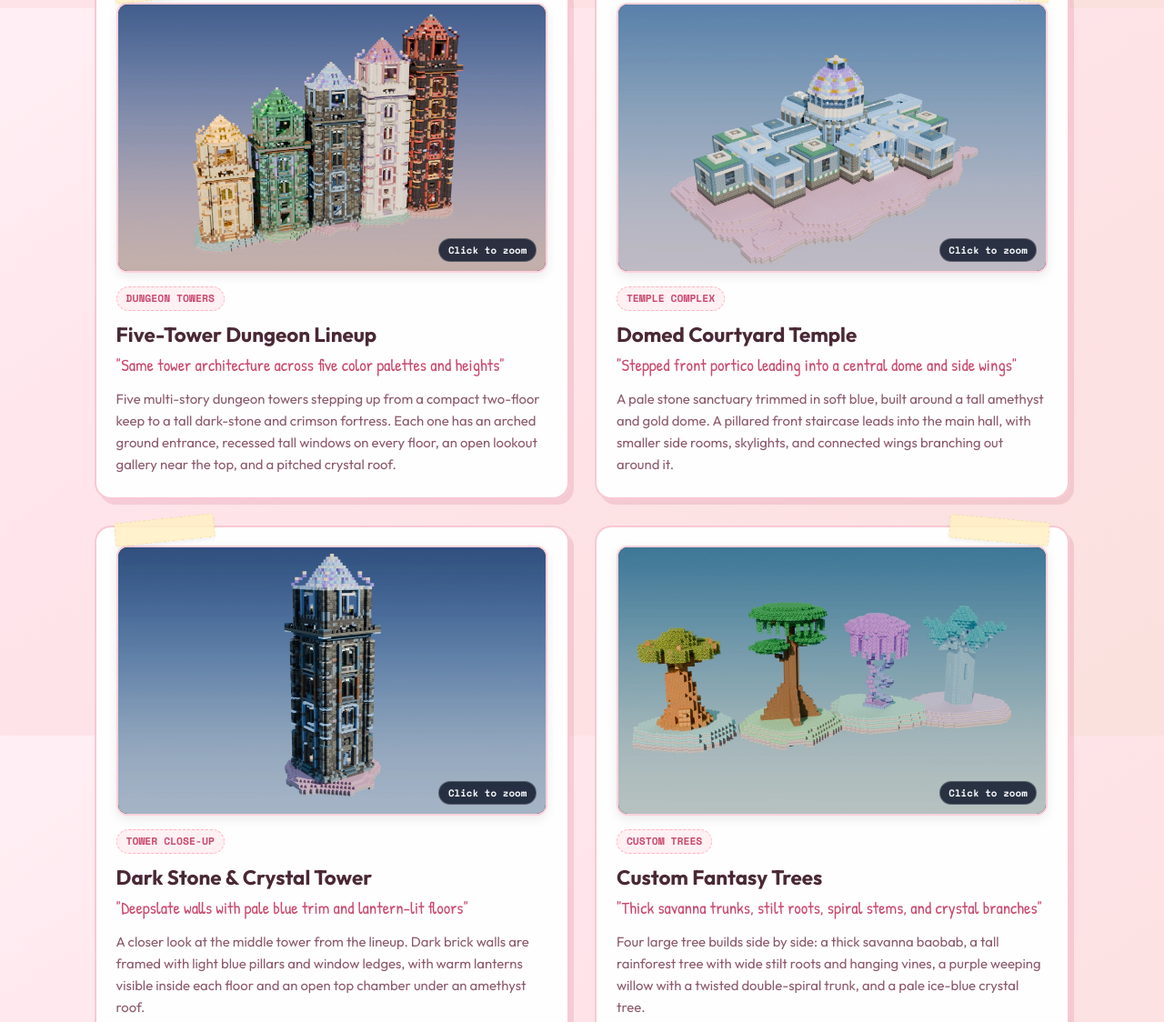
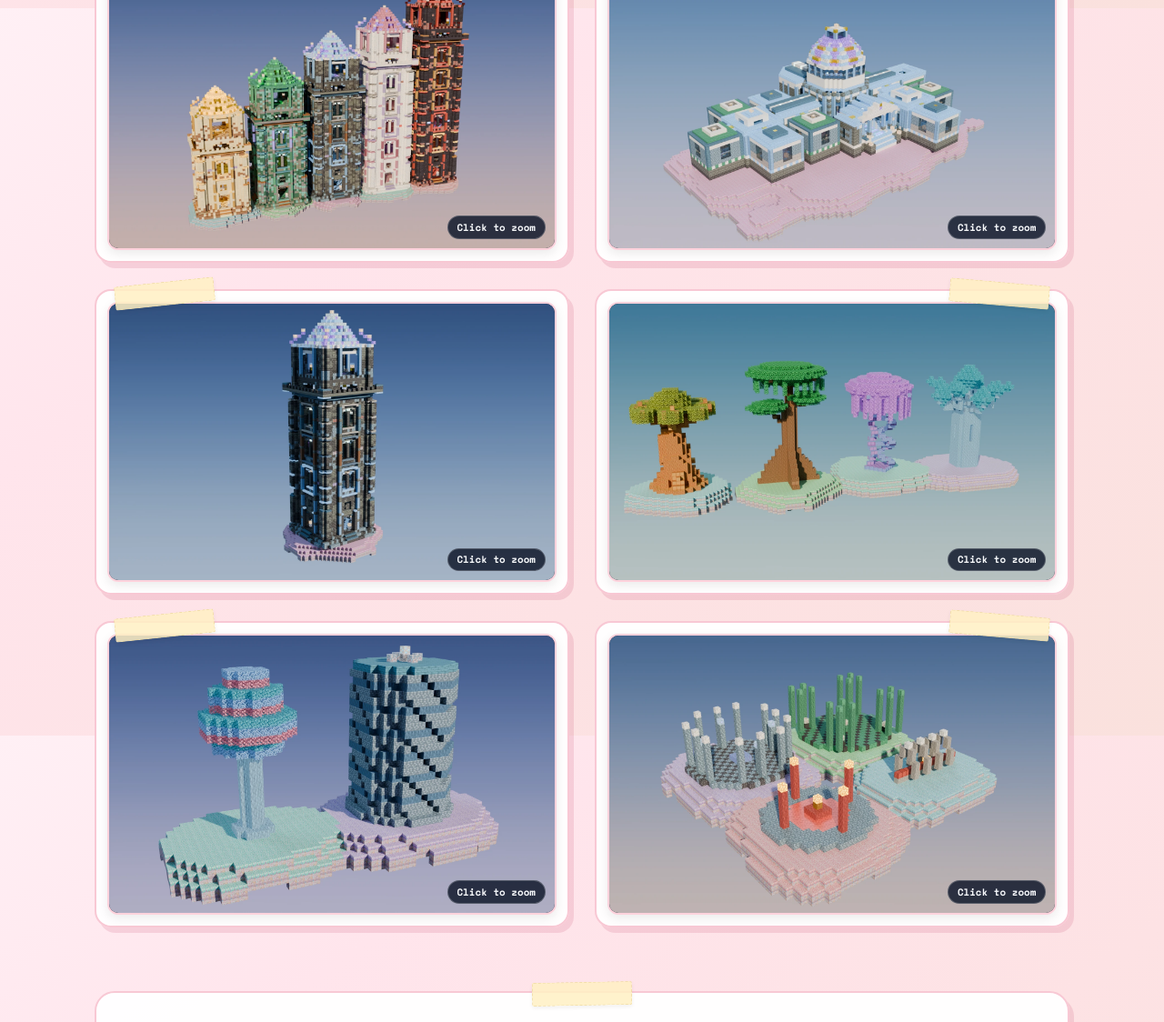
Before and after one commit to Senthemodder/Senthemodder.github.io, a plain HTML site: page index.html in a window 1280 px wide. Shown: the part 3991-5115 px from the top of the page at 91% size. Drawn offline with nearby package versions, Linux system fonts and the light colour scheme.

Commit message:
feat: strip build card captions for pure visual photo gallery

```diff
--- a/index.html
+++ b/index.html
@@ -941,7 +941,7 @@
       background: rgba(255, 255, 255, 0.94);
       border: 2px solid var(--card-border);
       border-radius: 18px;
-      padding: 1.25rem 1.35rem 1.5rem;
+      padding: 0.75rem;
       box-shadow: var(--shadow-retro);
       position: relative;
       display: flex;
@@ -964,7 +964,7 @@
       padding: 0;
       cursor: zoom-in;
       position: relative;
-      margin-bottom: 0.95rem;
+      margin-bottom: 0;
       display: block;
       box-shadow: 0 4px 12px rgba(0, 0, 0, 0.08);
     }
@@ -1666,7 +1666,6 @@
     <section class="structures-section" id="builds">
       <div class="section-header">
         <h2 class="section-title">Here's Some Proud Builds I Have Done!</h2>
-        <p class="section-subtitle">Dungeon towers, courtyard temples, custom trees, and boss arenas</p>
       </div>
 
       <div class="structure-gallery">
@@ -1674,103 +1673,55 @@
         <!-- Build 1 -->
         <article class="structure-card">
           <div class="washi-tape left-corner"></div>
-          <button type="button" class="structure-shot-btn" data-lightbox-idx="8" aria-label="View Five-Tower Dungeon Lineup">
-            <img src="img/builds/tower_lineup.webp" alt="Five multi-story dungeon towers in five color palettes" width="1600" height="1000" loading="lazy">
+          <button type="button" class="structure-shot-btn" data-lightbox-idx="8" aria-label="Zoom build screenshot 1">
+            <img src="img/builds/tower_lineup.webp" alt="Custom build screenshot 1" width="1600" height="1000" loading="lazy">
             <span class="shot-zoom-pill">Click to zoom</span>
           </button>
-          <div class="structure-meta-top">
-            <span class="stamp-pill stamp-builds">Dungeon Towers</span>
-          </div>
-          <h3 class="project-name">Five-Tower Dungeon Lineup</h3>
-          <div class="project-tagline">"Same tower architecture across five color palettes and heights"</div>
-          <p class="project-desc" style="margin-bottom:0;">
-            Five multi-story dungeon towers stepping up from a compact two-floor keep to a tall dark-stone and crimson fortress. Each one has an arched ground entrance, recessed tall windows on every floor, an open lookout gallery near the top, and a pitched crystal roof.
-          </p>
         </article>
 
         <!-- Build 2 -->
         <article class="structure-card">
           <div class="washi-tape right-corner"></div>
-          <button type="button" class="structure-shot-btn" data-lightbox-idx="9" aria-label="View Domed Courtyard Temple">
-            <img src="img/builds/courtyard_temple.webp" alt="Domed courtyard temple with pillared entrance and side wings" width="1600" height="1000" loading="lazy">
+          <button type="button" class="structure-shot-btn" data-lightbox-idx="9" aria-label="Zoom build screenshot 2">
+            <img src="img/builds/courtyard_temple.webp" alt="Custom build screenshot 2" width="1600" height="1000" loading="lazy">
             <span class="shot-zoom-pill">Click to zoom</span>
           </button>
-          <div class="structure-meta-top">
-            <span class="stamp-pill stamp-builds">Temple Complex</span>
-          </div>
-          <h3 class="project-name">Domed Courtyard Temple</h3>
-          <div class="project-tagline">"Stepped front portico leading into a central dome and side wings"</div>
-          <p class="project-desc" style="margin-bottom:0;">
-            A pale stone sanctuary trimmed in soft blue, built around a tall amethyst and gold dome. A pillared front staircase leads into the main hall, with smaller side rooms, skylights, and connected wings branching out around it.
-          </p>
         </article>
 
         <!-- Build 3 -->
         <article class="structure-card">
           <div class="washi-tape left-corner"></div>
-          <button type="button" class="structure-shot-btn" data-lightbox-idx="10" aria-label="View Dark Stone and Crystal Tower">
-            <img src="img/builds/dark_stone_tower.webp" alt="Close-up of dark stone tower with blue trim and crystal roof" width="1600" height="1000" loading="lazy">
+          <button type="button" class="structure-shot-btn" data-lightbox-idx="10" aria-label="Zoom build screenshot 3">
+            <img src="img/builds/dark_stone_tower.webp" alt="Custom build screenshot 3" width="1600" height="1000" loading="lazy">
             <span class="shot-zoom-pill">Click to zoom</span>
           </button>
-          <div class="structure-meta-top">
-            <span class="stamp-pill stamp-builds">Tower Close-Up</span>
-          </div>
-          <h3 class="project-name">Dark Stone &amp; Crystal Tower</h3>
-          <div class="project-tagline">"Deepslate walls with pale blue trim and lantern-lit floors"</div>
-          <p class="project-desc" style="margin-bottom:0;">
-            A closer look at the middle tower from the lineup. Dark brick walls are framed with light blue pillars and window ledges, with warm lanterns visible inside each floor and an open top chamber under an amethyst roof.
-          </p>
         </article>
 
         <!-- Build 4 -->
         <article class="structure-card">
           <div class="washi-tape right-corner"></div>
-          <button type="button" class="structure-shot-btn" data-lightbox-idx="11" aria-label="View Custom Fantasy Trees">
-            <img src="img/builds/fantasy_trees.webp" alt="Four large custom fantasy trees side by side" width="1600" height="1000" loading="lazy">
+          <button type="button" class="structure-shot-btn" data-lightbox-idx="11" aria-label="Zoom build screenshot 4">
+            <img src="img/builds/fantasy_trees.webp" alt="Custom build screenshot 4" width="1600" height="1000" loading="lazy">
             <span class="shot-zoom-pill">Click to zoom</span>
           </button>
-          <div class="structure-meta-top">
-            <span class="stamp-pill stamp-builds">Custom Trees</span>
-          </div>
-          <h3 class="project-name">Custom Fantasy Trees</h3>
-          <div class="project-tagline">"Thick savanna trunks, stilt roots, spiral stems, and crystal branches"</div>
-          <p class="project-desc" style="margin-bottom:0;">
-            Four large tree builds side by side: a thick savanna baobab, a tall rainforest tree with wide stilt roots and hanging vines, a purple weeping willow with a twisted double-spiral trunk, and a pale ice-blue crystal tree.
-          </p>
         </article>
 
         <!-- Build 5 -->
         <article class="structure-card">
           <div class="washi-tape left-corner"></div>
-          <button type="button" class="structure-shot-btn" data-lightbox-idx="12" aria-label="View Layered Great Tree and Spiral Tower">
-            <img src="img/builds/tree_and_watchtower.webp" alt="Layered pastel tree next to a cylindrical stone watchtower" width="1600" height="1000" loading="lazy">
+          <button type="button" class="structure-shot-btn" data-lightbox-idx="12" aria-label="Zoom build screenshot 5">
+            <img src="img/builds/tree_and_watchtower.webp" alt="Custom build screenshot 5" width="1600" height="1000" loading="lazy">
             <span class="shot-zoom-pill">Click to zoom</span>
           </button>
-          <div class="structure-meta-top">
-            <span class="stamp-pill stamp-builds">Landmarks</span>
-          </div>
-          <h3 class="project-name">Layered Great Tree &amp; Spiral Watchtower</h3>
-          <div class="project-tagline">"Striped pastel canopy next to a round tower with spiral window slits"</div>
-          <p class="project-desc" style="margin-bottom:0;">
-            Two standalone landmarks: a tall pale tree with alternating pink and blue leaf layers, and a round stone tower where diagonal window cutouts wrap up the wall along the spiral staircase inside.
-          </p>
         </article>
 
         <!-- Build 6 -->
         <article class="structure-card">
           <div class="washi-tape right-corner"></div>
-          <button type="button" class="structure-shot-btn" data-lightbox-idx="13" aria-label="View Four Boss Arena Shrines">
-            <img src="img/builds/boss_arenas.webp" alt="Four open boss arenas built on distinct terrain islands" width="1600" height="1000" loading="lazy">
+          <button type="button" class="structure-shot-btn" data-lightbox-idx="13" aria-label="Zoom build screenshot 6">
+            <img src="img/builds/boss_arenas.webp" alt="Custom build screenshot 6" width="1600" height="1000" loading="lazy">
             <span class="shot-zoom-pill">Click to zoom</span>
           </button>
-          <div class="structure-meta-top">
-            <span class="stamp-pill stamp-builds">Boss Arenas</span>
-          </div>
-          <h3 class="project-name">Four Boss Arena Shrines</h3>
-          <div class="project-tagline">"Open circular arenas built for boss fights across different terrains"</div>
-          <p class="project-desc" style="margin-bottom:0;">
-            Four open combat arenas: a stone pillar ring with a checkered floor, a sunken green pillar court, a red stone altar surrounded by four glowing beacons, and a row of giant petrified ribs sticking out of the ground.
-          </p>
         </article>
 
       </div>
@@ -2264,40 +2215,17 @@
           title: 'Galacticraft · Planetary Terraforming Bubble',
           desc: 'Terraforming alien terrain inside an oxygenated habitat dome.'
         },
-        {
-          src: 'img/builds/tower_lineup.webp',
-          title: 'Five-Tower Dungeon Lineup',
-          desc: 'Five multi-story dungeon towers stepping up from a compact two-floor keep to a tall dark-stone and crimson fortress. Each one has an arched ground entrance, recessed tall windows on every floor, an open lookout gallery near the top, and a pitched crystal roof.'
-        },
-        {
-          src: 'img/builds/courtyard_temple.webp',
-          title: 'Domed Courtyard Temple',
-          desc: 'A pale stone sanctuary trimmed in soft blue, built around a tall amethyst and gold dome. A pillared front staircase leads into the main hall, with smaller side rooms, skylights, and connected wings branching out around it.'
-        },
-        {
-          src: 'img/builds/dark_stone_tower.webp',
-          title: 'Dark Stone & Crystal Tower',
-          desc: 'A closer look at the middle tower from the lineup. Dark brick walls are framed with light blue pillars and window ledges, with warm lanterns visible inside each floor and an open top chamber under an amethyst roof.'
-        },
-        {
-          src: 'img/builds/fantasy_trees.webp',
-          title: 'Custom Fantasy Trees',
-          desc: 'Four large tree builds side by side: a thick savanna baobab, a tall rainforest tree with wide stilt roots and hanging vines, a purple weeping willow with a twisted double-spiral trunk, and a pale ice-blue crystal tree.'
-        },
-        {
-          src: 'img/builds/tree_and_watchtower.webp',
-          title: 'Layered Great Tree & Spiral Watchtower',
-          desc: 'Two standalone landmarks: a tall pale tree with alternating pink and blue leaf layers, and a round stone tower where diagonal window cutouts wrap up the wall along the spiral staircase inside.'
-        },
-        {
-          src: 'img/builds/boss_arenas.webp',
-          title: 'Four Boss Arena Shrines',
-          desc: 'Four open combat arenas: a stone pillar ring with a checkered floor, a sunken green pillar court, a red stone altar surrounded by four glowing beacons, and a row of giant petrified ribs sticking out of the ground.'
-        }
+        { src: 'img/builds/tower_lineup.webp', title: '', desc: '' },
+        { src: 'img/builds/courtyard_temple.webp', title: '', desc: '' },
+        { src: 'img/builds/dark_stone_tower.webp', title: '', desc: '' },
+        { src: 'img/builds/fantasy_trees.webp', title: '', desc: '' },
+        { src: 'img/builds/tree_and_watchtower.webp', title: '', desc: '' },
+        { src: 'img/builds/boss_arenas.webp', title: '', desc: '' }
       ];
 
       const lbBackdrop = document.getElementById('structureLightbox');
       const lbImg = document.getElementById('lightboxImg');
+      const lbImgWrap = lbImg ? lbImg.parentElement : null;
       const lbCounter = document.getElementById('lightboxCounter');
       const lbTitle = document.getElementById('lightboxTitle');
       const lbDesc = document.getElementById('lightboxDesc');
@@ -2312,11 +2240,20 @@
         const item = GALLERY_ITEMS[lbIndex];
         if (lbImg) {
           lbImg.src = item.src;
-          lbImg.alt = item.title;
+          lbImg.alt = item.title || 'Preview';
         }
         if (lbCounter) lbCounter.textContent = (lbIndex + 1) + ' / ' + GALLERY_ITEMS.length;
-        if (lbTitle) lbTitle.textContent = item.title;
-        if (lbDesc) lbDesc.textContent = item.desc;
+        if (lbTitle) {
+          lbTitle.textContent = item.title;
+          lbTitle.style.display = item.title ? '' : 'none';
+        }
+        if (lbDesc) {
+          lbDesc.textContent = item.desc;
+          lbDesc.style.display = item.desc ? '' : 'none';
+        }
+        if (lbImgWrap) {
+          lbImgWrap.style.marginBottom = (item.title || item.desc) ? '0.9rem' : '0';
+        }
       }
 
       function openLightbox(idx) {
```
